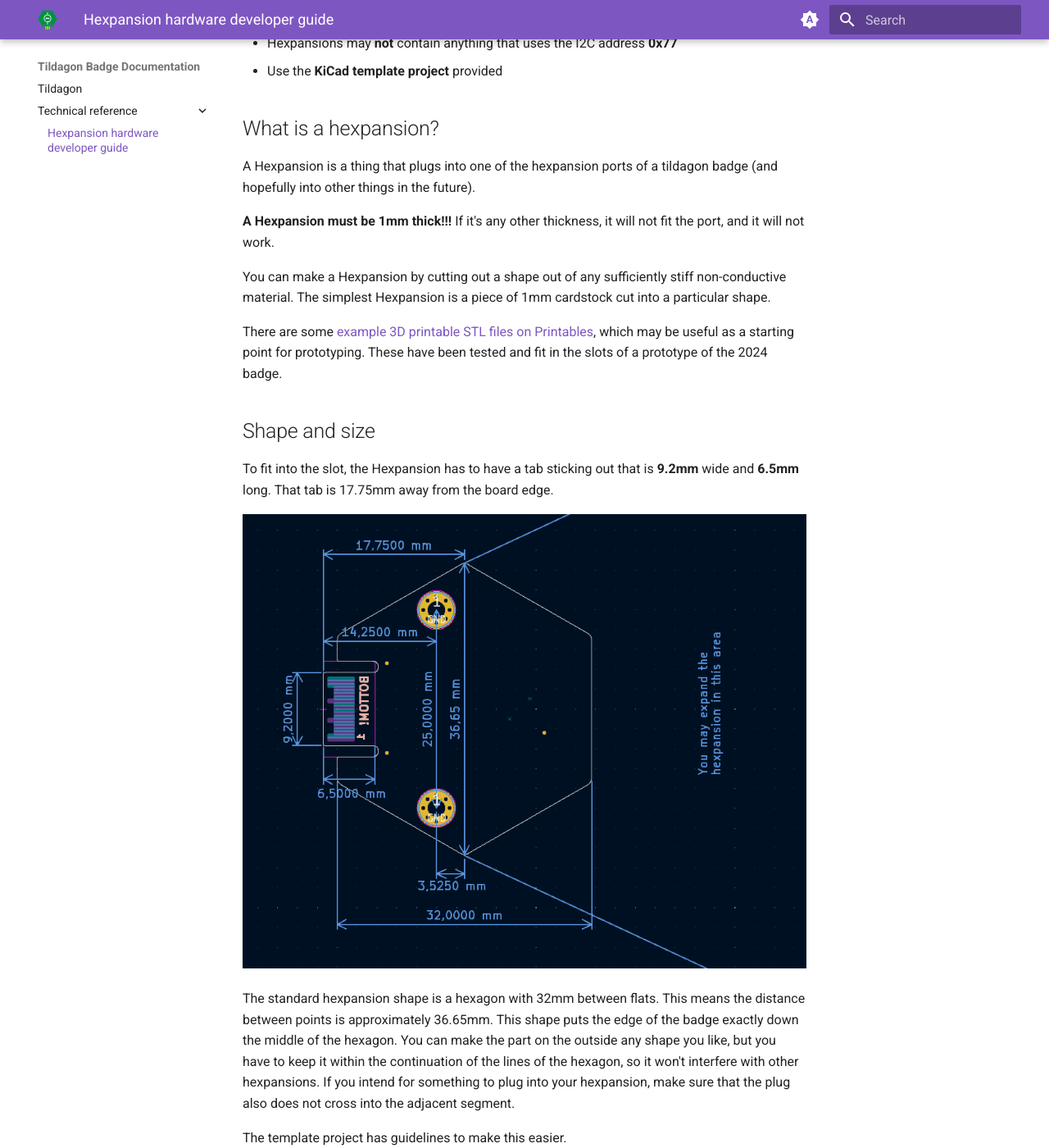
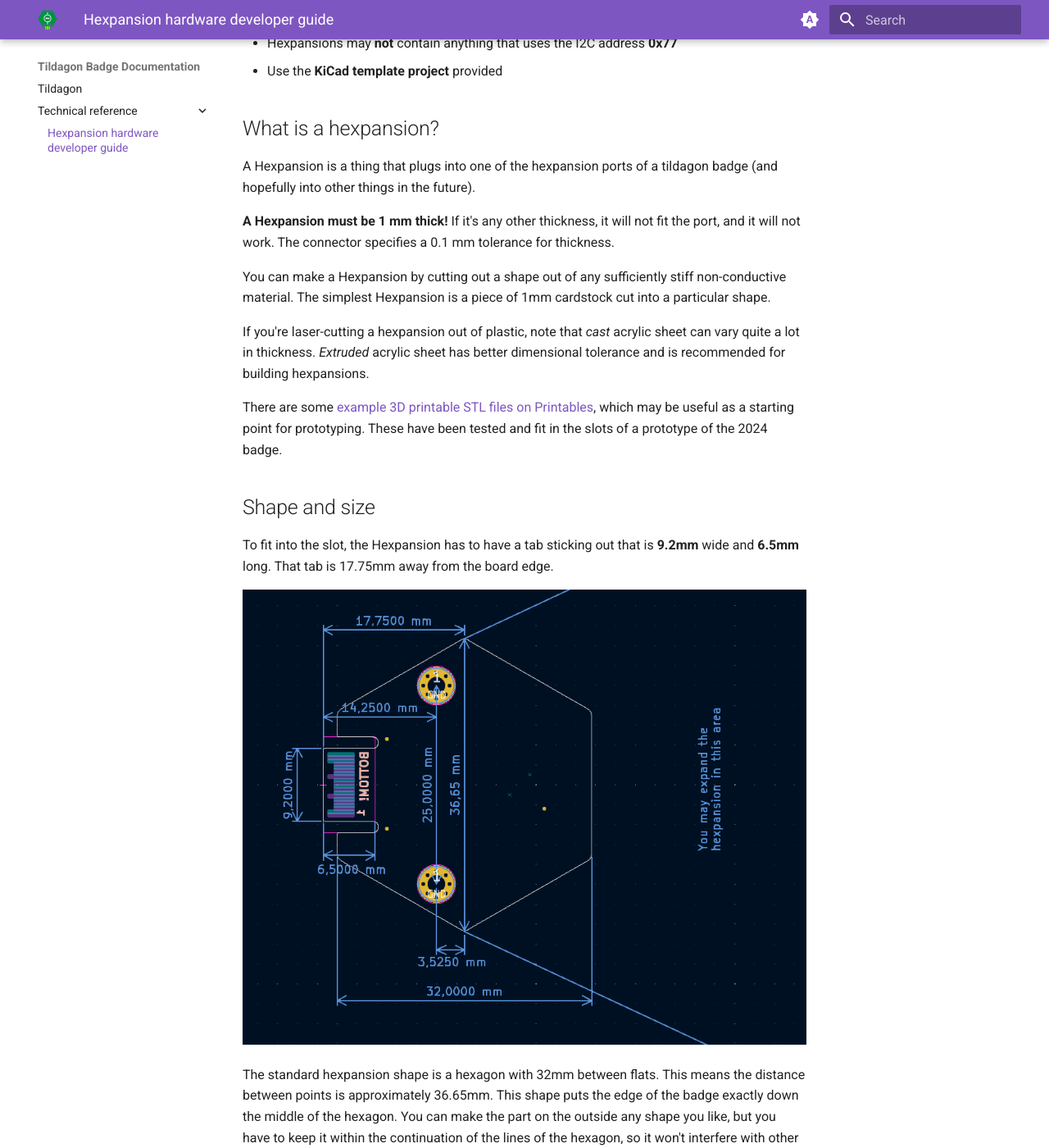
Before and after one commit to emfcamp/badge-2024-documentation, an MkDocs documentation site: the page built from docs/technical-reference/hexpansions.md, in a window 1280 px wide and 1400 px high, scrolled down 482 px. Shown: the whole window at 82% size. Built offline with MkDocs 1.6.1 and Material for MkDocs 9.7.7, drawn with Linux system fonts in a browser that asks for light colours; some of the changed text lies outside the part shown.

Commit message:
Some editing, add notes on acrylic sheet

```diff
--- a/docs/technical-reference/hexpansions.md
+++ b/docs/technical-reference/hexpansions.md
@@ -17,9 +17,13 @@
 
 A Hexpansion is a thing that plugs into one of the hexpansion ports of a tildagon badge (and hopefully into other things in the future).
 
-**A Hexpansion must be 1mm thick!!!** If it's any other thickness, it will not fit the port, and it will not work.
+**A Hexpansion must be 1 mm thick!** If it's any other thickness, it will not fit the port, and it will not work. The connector
+specifies a 0.1 mm tolerance for thickness.
 
 You can make a Hexpansion by cutting out a shape out of any sufficiently stiff non-conductive material. The simplest Hexpansion is a piece of 1mm cardstock cut into a particular shape.
+
+If you're laser-cutting a hexpansion out of plastic, note that *cast* acrylic sheet can vary quite a lot in thickness. *Extruded*
+acrylic sheet has better dimensional tolerance and is recommended for building hexpansions.
 
 There are some [example 3D printable STL files on Printables](https://www.printables.com/model/826094-emf-tildagon-hexpansion-template), which may be useful as a starting point for prototyping. These have been tested and fit in the slots of a prototype of the 2024 badge.
 
```
Also changed, not shown: other parts of docs/technical-reference/hexpansions.md (+1 -1 lines).
